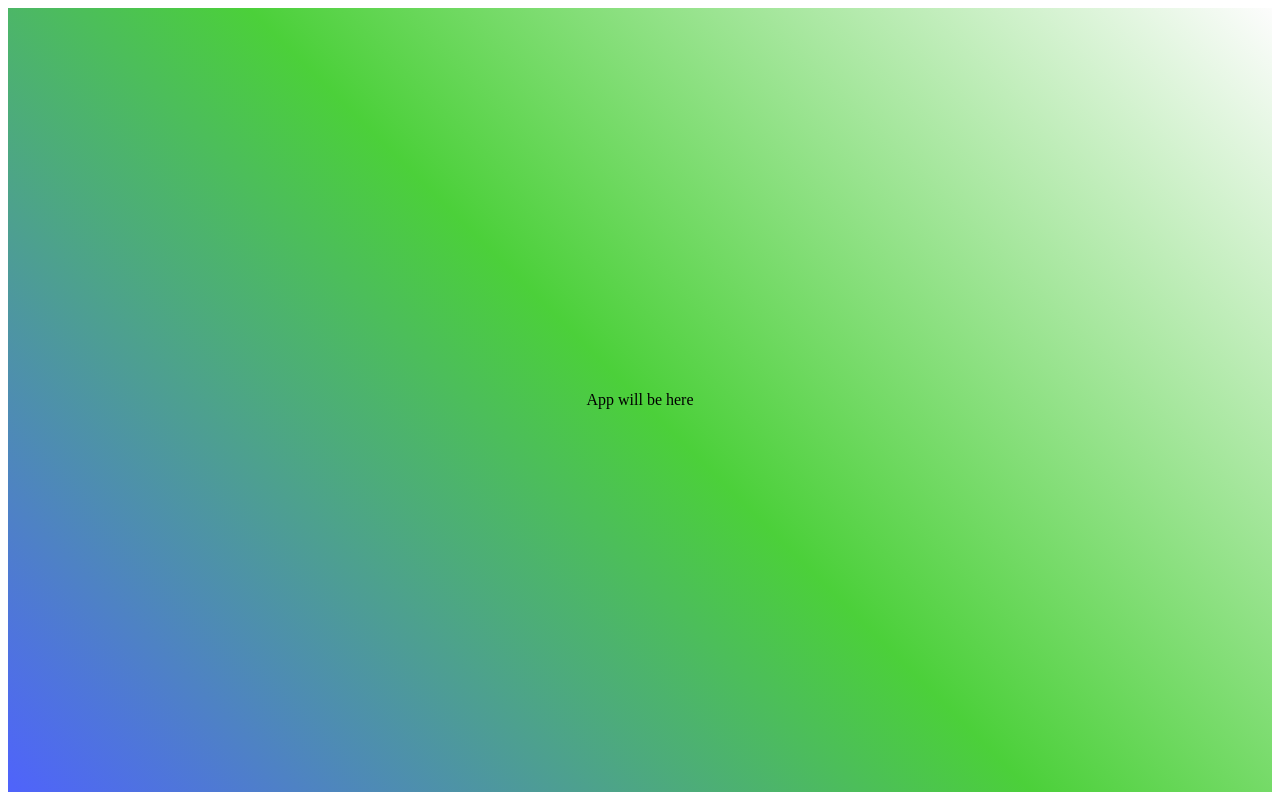
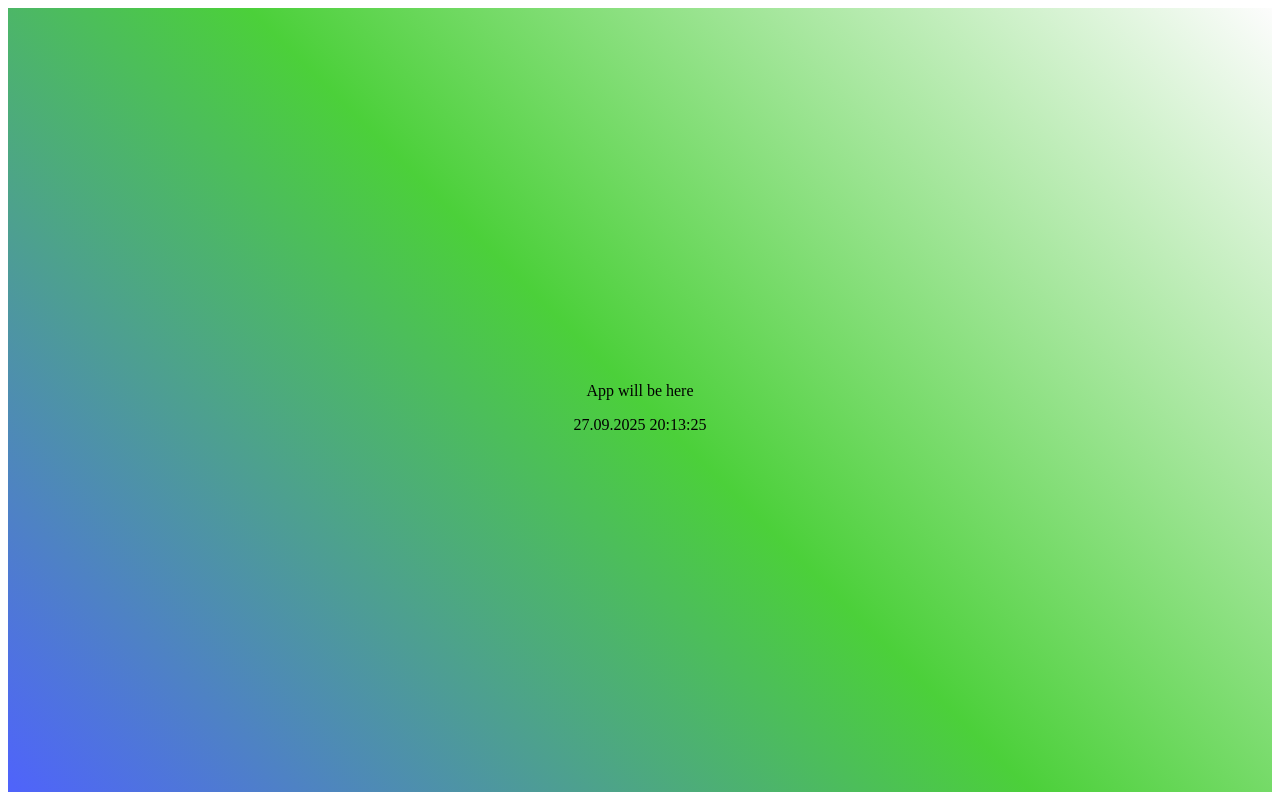
Before and after one commit to gapn/value-recorder-app, a React (Vite) app in the folder client/: page / in a window 1280 px wide. Built offline with nearby package versions, Linux system fonts and the light colour scheme.

Commit message:
feat: Implement LiveClock with custom DD.MM.YYYY HH:MM:SS format

```diff
--- a/client/src/App.css
+++ b/client/src/App.css
@@ -1,5 +1,6 @@
 #root {
   display: flex;
+  flex-direction: column;
   justify-content: center;
   align-items: center;
   min-height: 98vh;
--- a/client/src/App.jsx
+++ b/client/src/App.jsx
@@ -1,13 +1,15 @@
 import { useState, useEffect } from 'react'
 import './App.css'
+import LiveClock from './components/LiveClock.jsx'
 
 function App() {
 
   return (
     <>
       <p>App will be here</p>
+      <LiveClock />
     </>
-  )
+  );
 }
 
 export default App
--- /dev/null
+++ b/client/src/components/LiveClock.jsx
@@ -0,0 +1,32 @@
+import { useState, useEffect } from 'react'
+
+function LiveClock() {
+    const [time, setTime] = useState(new Date());
+
+    useEffect(() => {
+        const timerId = setInterval(() => {
+            setTime(new Date());
+        }, 1000);
+
+        return () => {
+            clearInterval(timerId);
+        };
+    }, []);
+
+    const day = time.getDate().toString().padStart(2, '0');
+    const month = (time.getMonth()+1).toString().padStart(2, '0');
+    const year = time.getFullYear().toString();
+    const hour = time.getHours().toString().padStart(2, '0');
+    const minute = time.getMinutes().toString().padStart(2, '0');
+    const second = time.getSeconds().toString().padStart(2, '0');
+
+    return (
+        <>
+            <div>
+                {day}.{month}.{year} {hour}:{minute}:{second}
+            </div>
+        </>
+    );
+}
+
+export default LiveClock
```
